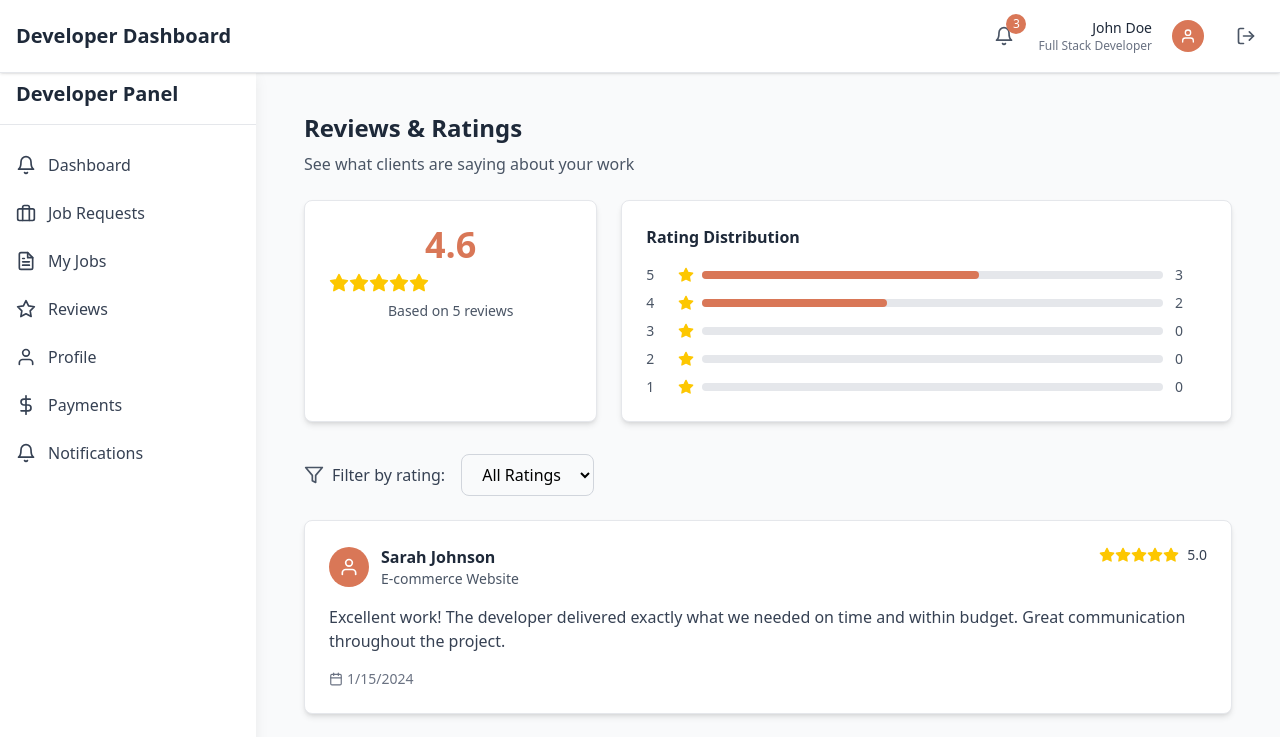
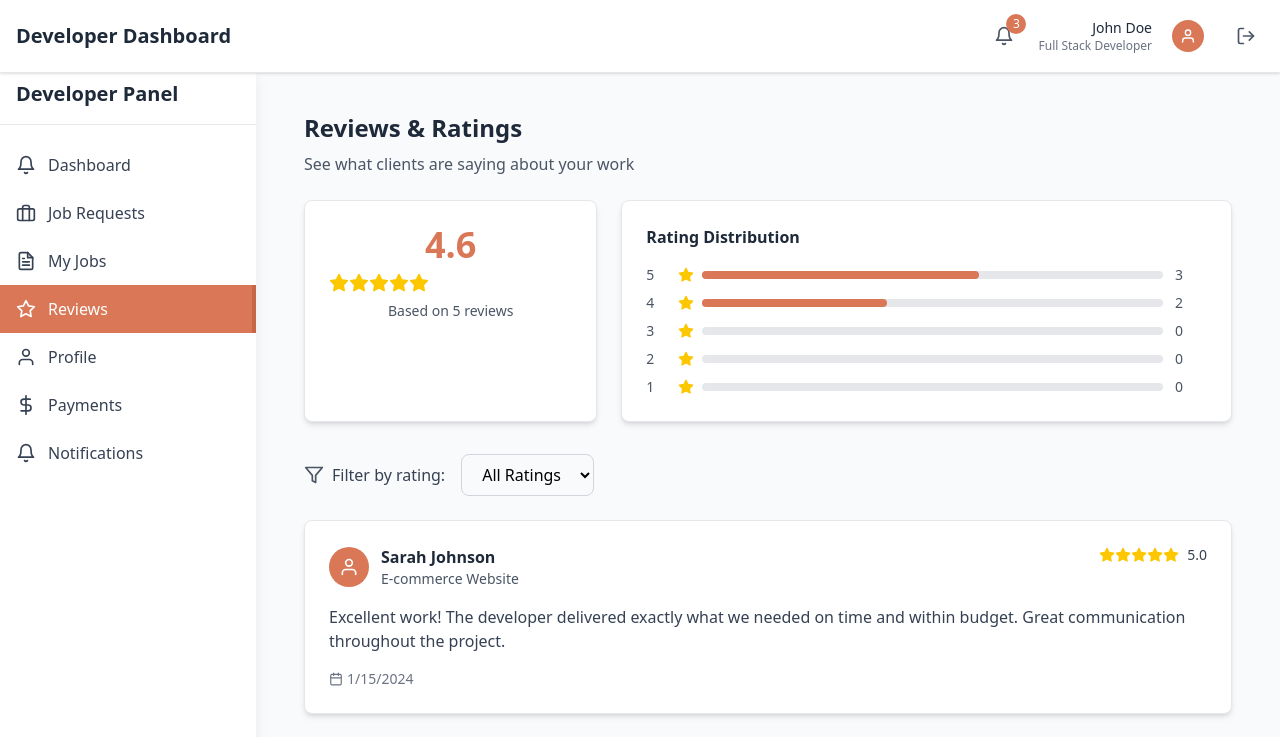
Before and after one commit to pratikshakandel100/Rahul_Group, a React (Vite) app in the folder Frontend/: page /developer/reviews in a window 1280 px wide. Shown: the top 737 px of the page. Built offline with nearby package versions, Linux system fonts and the light colour scheme.

Commit message:
code updated

```diff
--- a/Frontend/components/Sidebar.jsx
+++ b/Frontend/components/Sidebar.jsx
@@ -52,7 +52,7 @@ const Sidebar = ({ isOpen, setIsSidebarOpen }) => (
           return (
             <NavLink
               key={item.id}
-              to={`/user/${item.id}`}
+              to={`/developer/${item.id}`}
               className={({ isActive }) =>
                 `w-full flex items-center px-4 py-3 text-left transition-colors duration-200 ${
                   isActive
```
